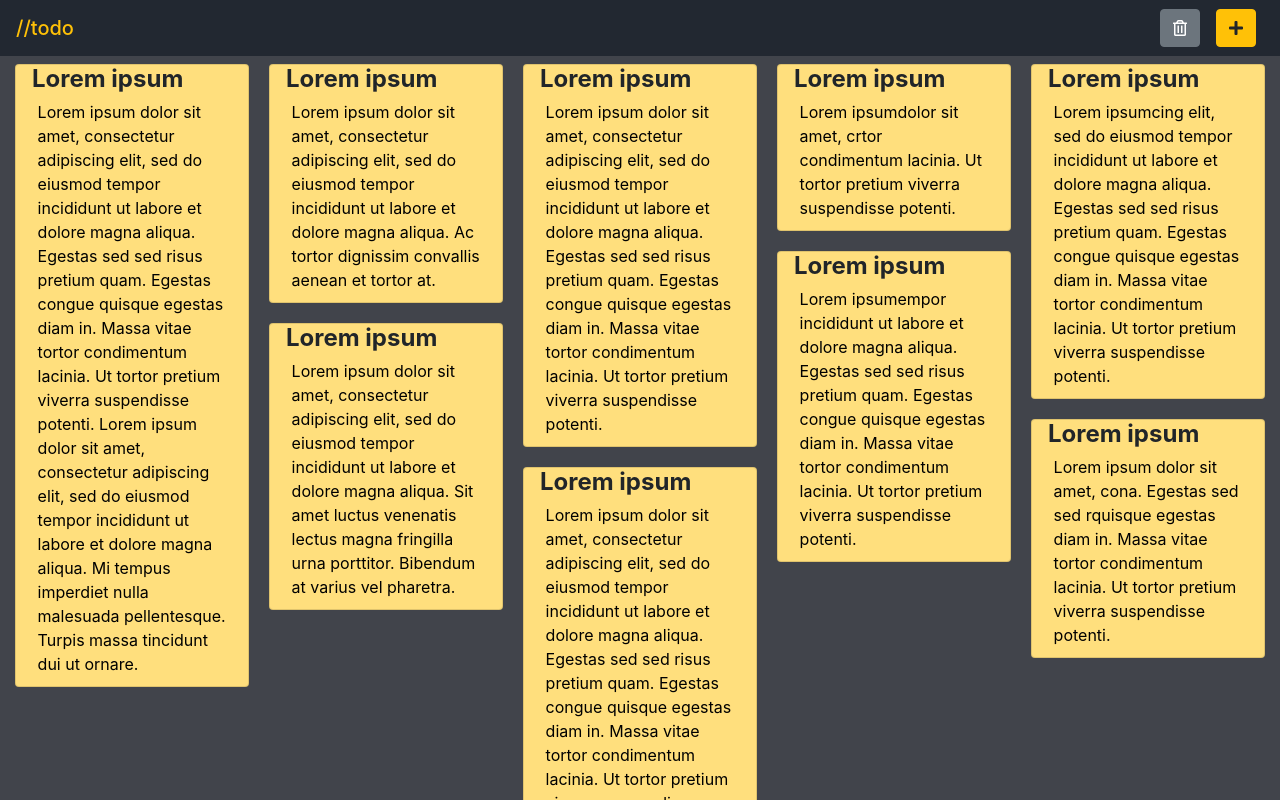
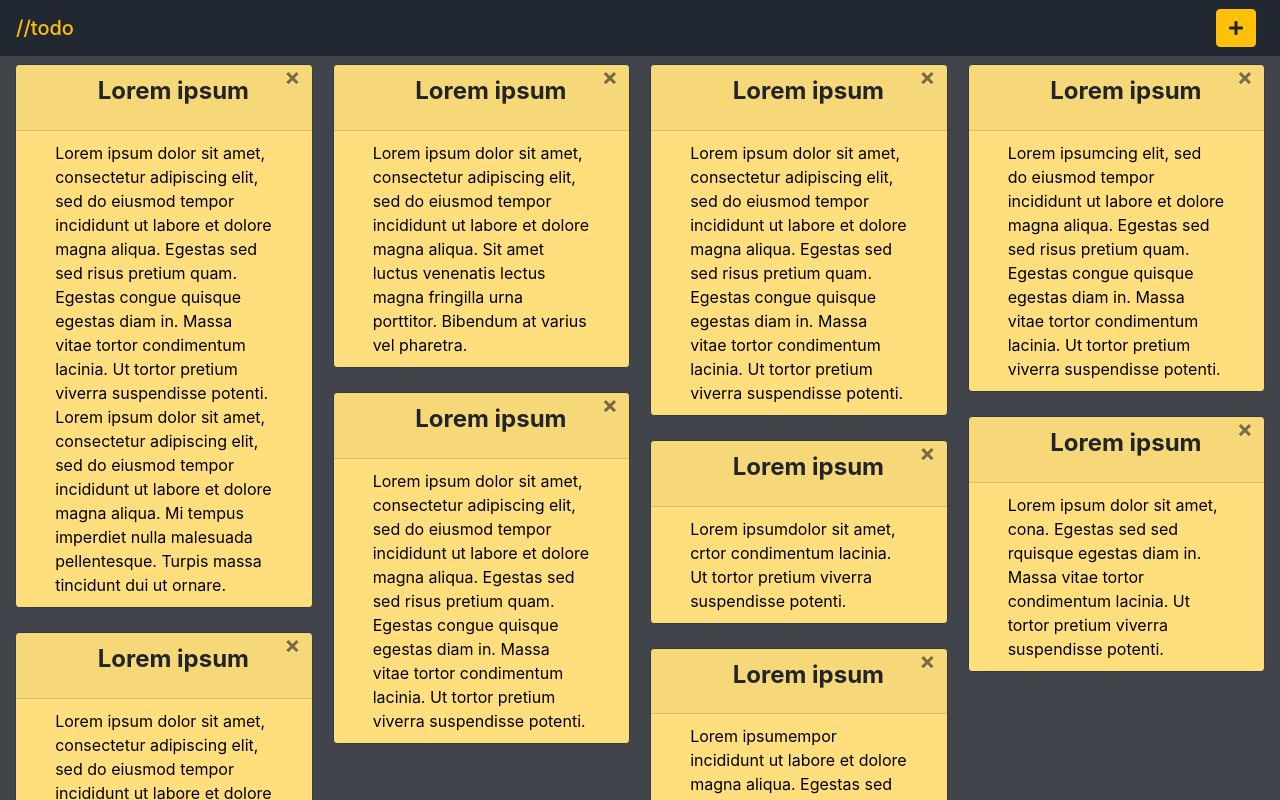
Before and after one commit to CarterMacLennan/MERN-App, a React (Create React App) app in the folder Client/app/: page / in a window 1280 px wide. Shown: the top 800 px of the page. Built offline with nearby package versions, Linux system fonts and the light colour scheme.

Commit message:
Added card header styling & added delete anchor tag

```diff
--- a/Client/app/package.json
+++ b/Client/app/package.json
@@ -7,6 +7,8 @@
     "@testing-library/react": "^9.3.2",
     "@testing-library/user-event": "^7.1.2",
     "axios": "^0.20.0",
+    "pretty-checkbox": "^3.0.3",
+    "pretty-checkbox-react": "^3.0.3",
     "react": "^16.14.0",
     "react-dom": "^16.14.0",
     "react-scripts": "3.4.3",
--- a/Client/app/src/App.css
+++ b/Client/app/src/App.css
@@ -15,25 +15,25 @@ html,body {
 
 @media (min-width: 576px) {
   .card-columns {
-      column-count: 2;
+      column-count: 1;
   }
 }
 
 @media (min-width: 768px) {
   .card-columns {
-      column-count: 3;
+      column-count: 2;
   }
 }
 
 @media (min-width: 992px) {
   .card-columns {
-      column-count: 4;
+      column-count: 3;
   }
 }
 
 @media (min-width: 1200px) {
   .card-columns {
-      column-count: 5;
+      column-count: 4;
   }
 }
 
@@ -44,10 +44,6 @@ html,body {
 .card{
   margin: 8px 0;
   background-color: #ffdf7d;
-}
-
-.card-title{
-  text-decoration: ;
 }
 
 .card-body{
@@ -69,3 +65,7 @@ textarea{
 button{
   margin: 0px 8px;
 }
+
+a{
+  padding-right: 11px;
+}
--- a/Client/app/src/card.js
+++ b/Client/app/src/card.js
@@ -4,14 +4,19 @@ import TextareaAutosize from 'react-textarea-autosize';
 
 export default function Card(props){
     return (
-        <div class="card">
-            <div class="card-body">
-                {/* information */}
-                <h4 class="card-title"><strong>{props.project.information.title}</strong></h4>
-                <p class="card-subtitle mb-2 "></p>
+        <div class="card border-dark mb-3">
+        <a class="close" href="#">×</a>
+            <div class="card-header">
+                <div class="row justify-content-end">
+                    <div class="col-10">
+                        <h4 class="card-title"><strong>{props.project.information.title}</strong></h4>
+                    </div>
+                </div>
             </div>
-            <TextareaAutosize  defaultValue = {props.project.information.desc}/>
 
+            <div class="card-body text-dark">
+                <TextareaAutosize  defaultValue = {props.project.information.desc}/>
+            </div>
         </div>
     );
 }
--- a/Client/app/src/gridlayout.js
+++ b/Client/app/src/gridlayout.js
@@ -8,7 +8,7 @@ export default function GridLayout(){
     return (
         <div className="container-fluid">
             <div className=" card-columns">
-                {CardInfo.map(projects => <div ><Card project={projects} /></div>)}
+                {CardInfo.map((projects,index) => <div ><Card project={projects} index = {index} /></div>)}
             </div>
         </div>
 
--- a/Client/app/src/navigation.js
+++ b/Client/app/src/navigation.js
@@ -6,7 +6,6 @@ export default function Navigation() {
             <nav className="navbar bg-dark navbar-dark">
                 <span className="navbar-brand mb-0 h1 text-warning">//todo</span>
                 <span>
-                    <button className="btn btn-md btn-secondary" type="button"><i class="far fa-trash-alt"></i></button>
                     <button className="btn btn-md btn-warning" type="button"><i class="fas fa-plus "></i></button>
                 </span>
             </nav>
```
Also changed, not shown: 1 other file (tests, documents, lock files or other folders).
